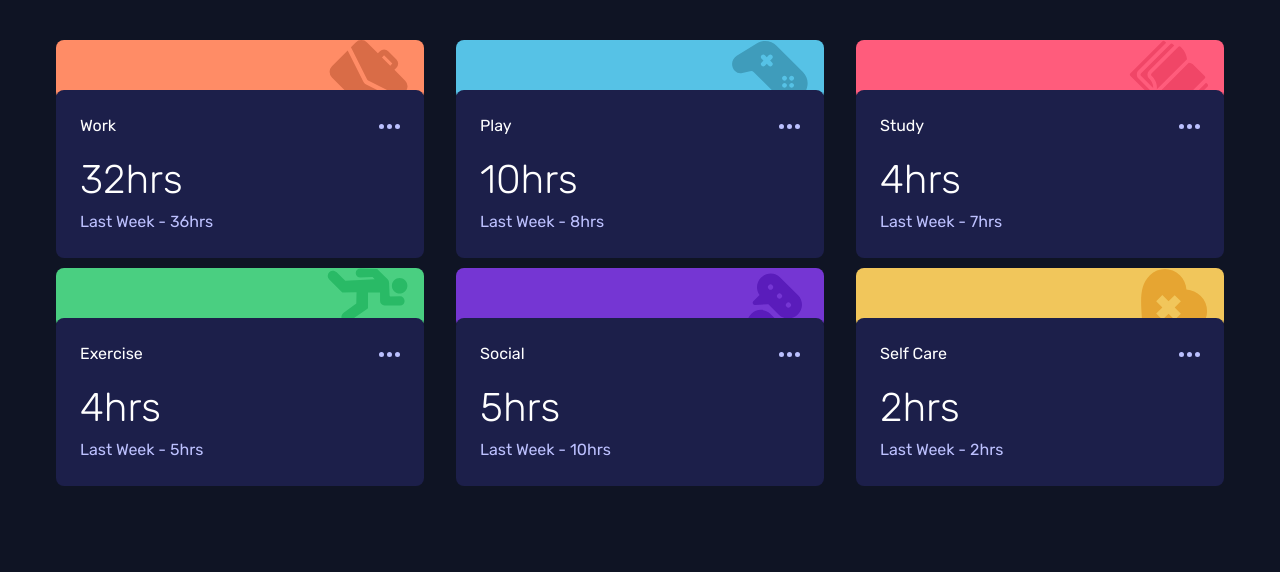
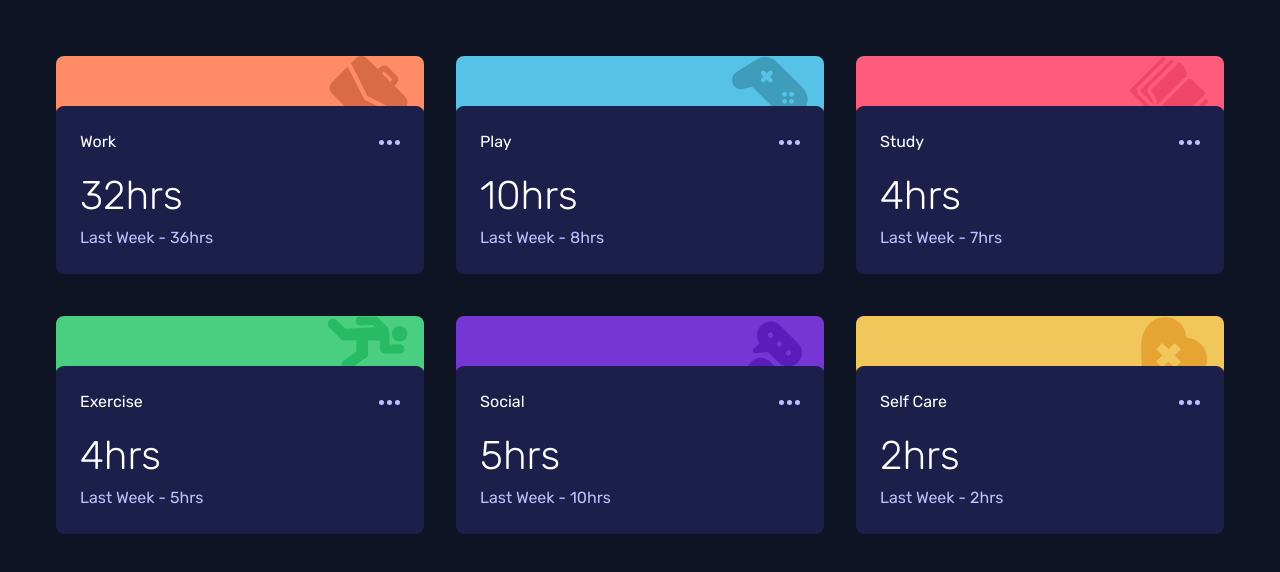
Before and after one commit to d3vkk/timetracker-replica, a Vue app: page /timetracker in a window 1280 px wide. Shown: the top 572 px of the page. Built offline with nearby package versions, Linux system fonts and the light colour scheme.

Commit message:
refactor(ui): Space cards vertically

```diff
--- a/src/layouts/TimeCard.vue
+++ b/src/layouts/TimeCard.vue
@@ -1,5 +1,5 @@
 <template>
-  <div class="px-4">
+  <div class="p-4">
     <section
       class="flex flex-row justify-end pr-4 rounded-lg upper-image"
       :style="{ backgroundColor: singleTime.ui.color }"
```
